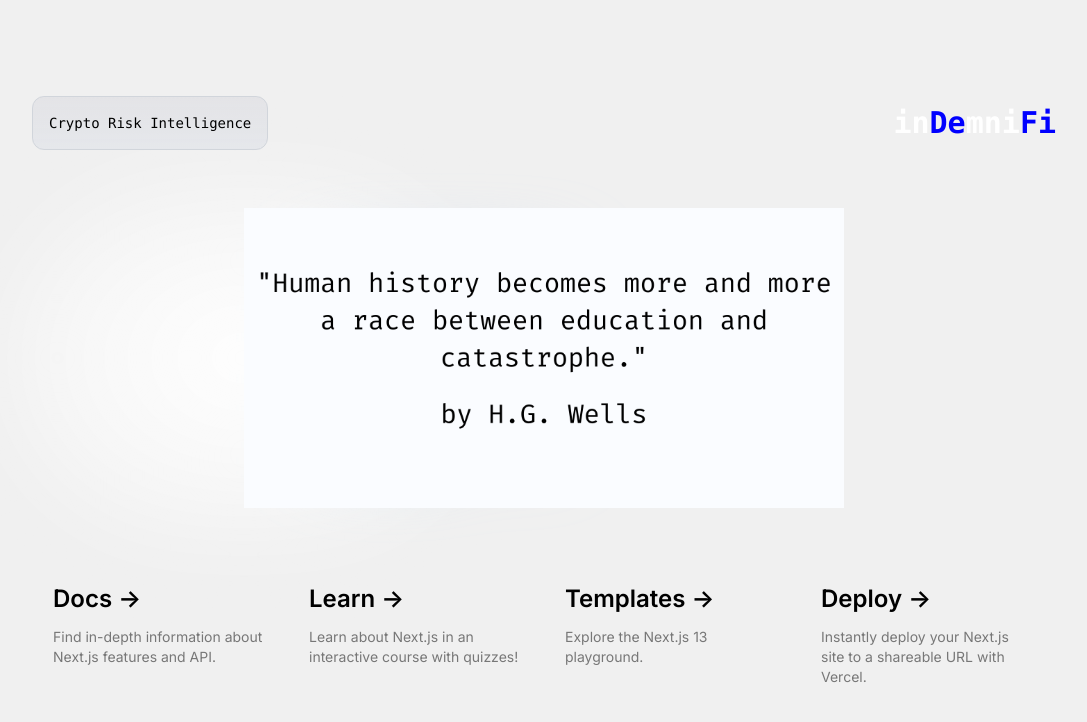
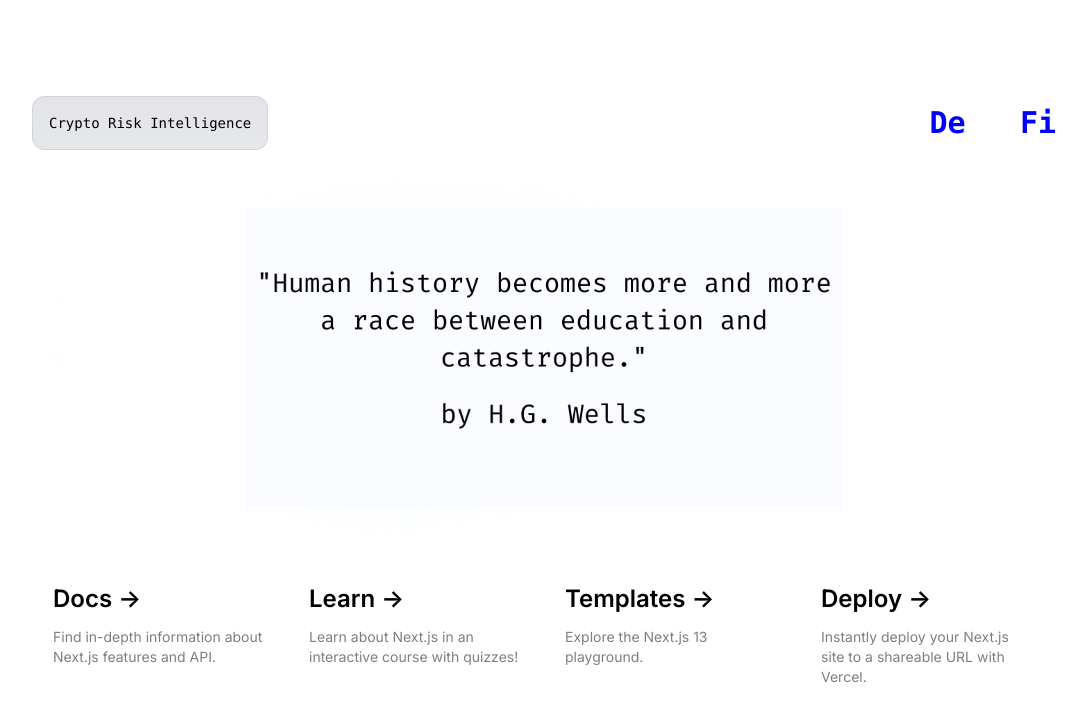
Before and after one commit to Enjoyweaver/Bitcoin, a Next.js app: page / in a window 1280 px wide. Shown: the top 722 px of the page, without its empty margins (96-1183 px from the left). Built offline with nearby package versions, Linux system fonts and the light colour scheme.

Commit message:
Update globals.css

```diff
--- a/app/globals.css
+++ b/app/globals.css
@@ -35,7 +35,6 @@ body {
     justify-content: center;
     align-items: center;
     min-height: 100vh;
-    background-color: #f0f0f0; /* Optional background color */
 }
 
 .center-container {
```
